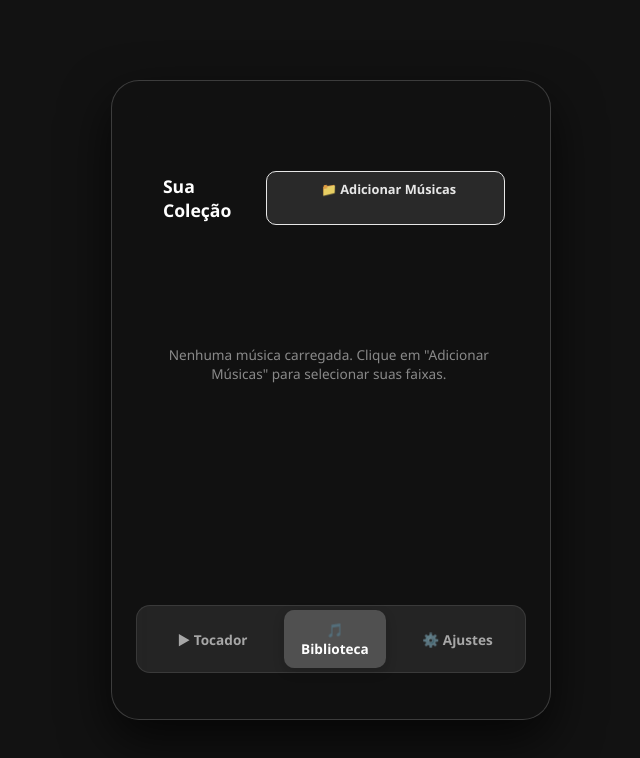
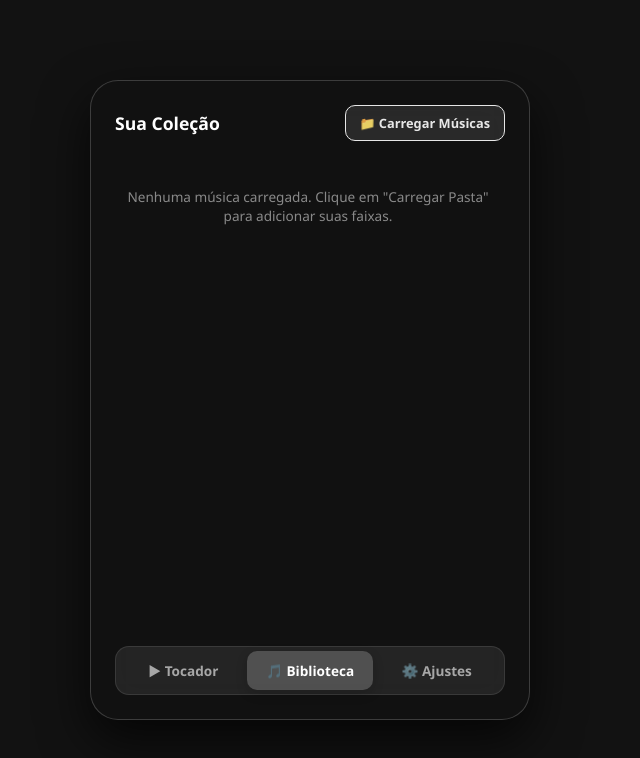
Before and after one commit to jaozinv2/jotaplayer, a plain HTML site: page index.html in a window 1280 px wide. Both pictures are taken after a click on the button "🎵 Biblioteca". Shown: the whole page, without its empty margins (330-970 px from the left). Drawn offline with Linux system fonts and the light colour scheme.

Commit message:
Update index.html

```diff
--- a/index.html
+++ b/index.html
@@ -3,7 +3,7 @@
 <head>
   <meta charset="UTF-8">
   <meta name="viewport" content="width=device-width, initial-scale=1.0">
-  <title>JotaPlayer</title>
+  <title>JotaPlayer🎵</title>
   <link rel="stylesheet" href="style.css">
   <script src="https://cdnjs.cloudflare.com/ajax/libs/jsmediatags/3.9.5/jsmediatags.min.js"></script>
 </head>
@@ -61,15 +61,14 @@
         <header class="library-header">
           <h3>Sua Coleção</h3>
           <label for="folder-input" class="file-btn">
-            <span>📁 Adicionar Músicas</span>
-            <!-- Ajustado para funcionar perfeitamente em PC e Android -->
+            <span>📁 Carregar Músicas</span>
             <input type="file" id="folder-input" multiple accept="audio/*">
           </label>
         </header>
 
         <div class="song-list-container">
           <ul id="song-list" class="song-list">
-            <li class="empty-msg">Nenhuma música carregada. Clique em "Adicionar Músicas" para selecionar suas faixas.</li>
+            <li class="empty-msg">Nenhuma música carregada. Clique em "Carregar Pasta" para adicionar suas faixas.</li>
           </ul>
         </div>
       </section>
```
Lines whose indentation alone changed are shown as unchanged.
